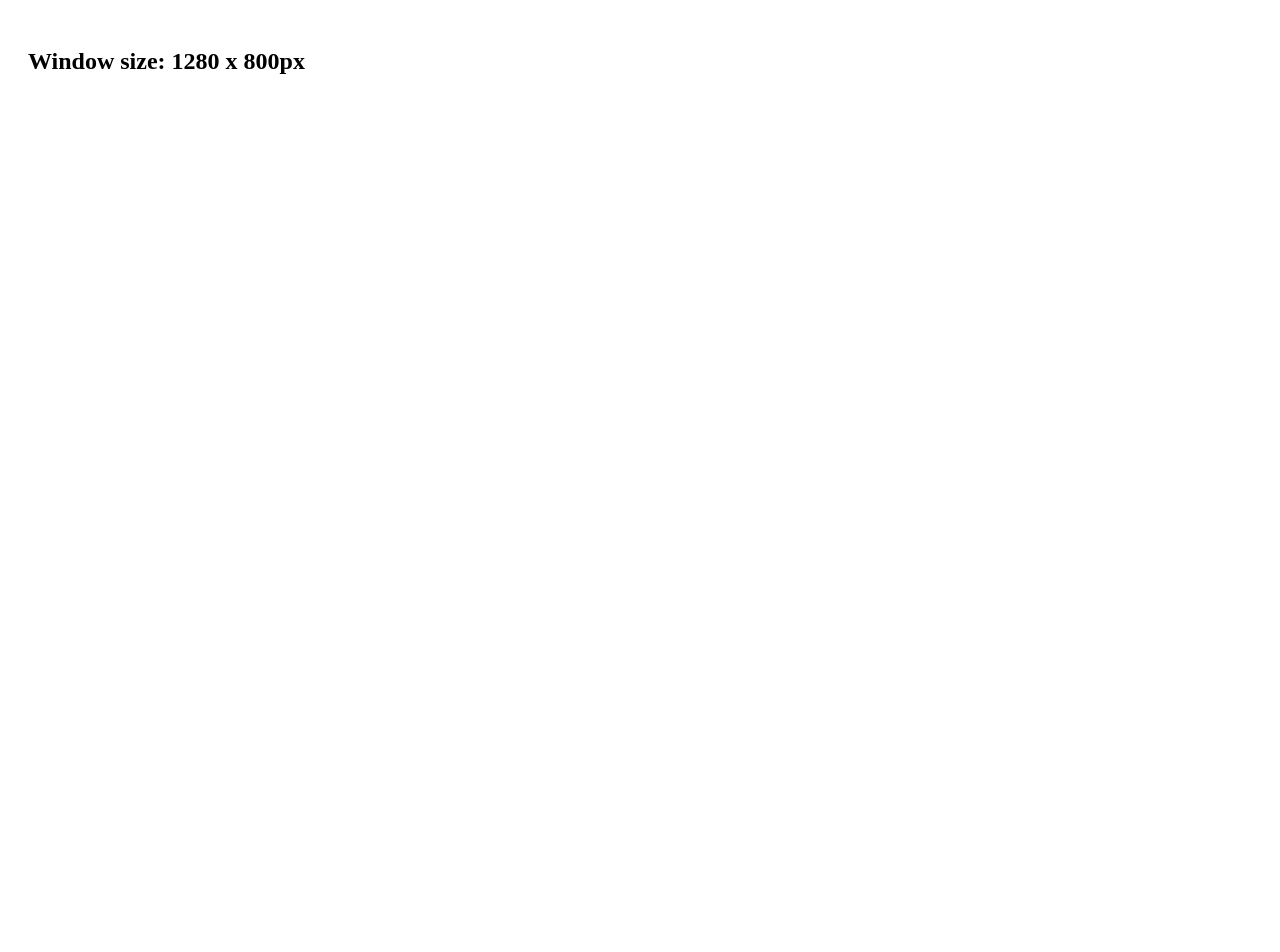
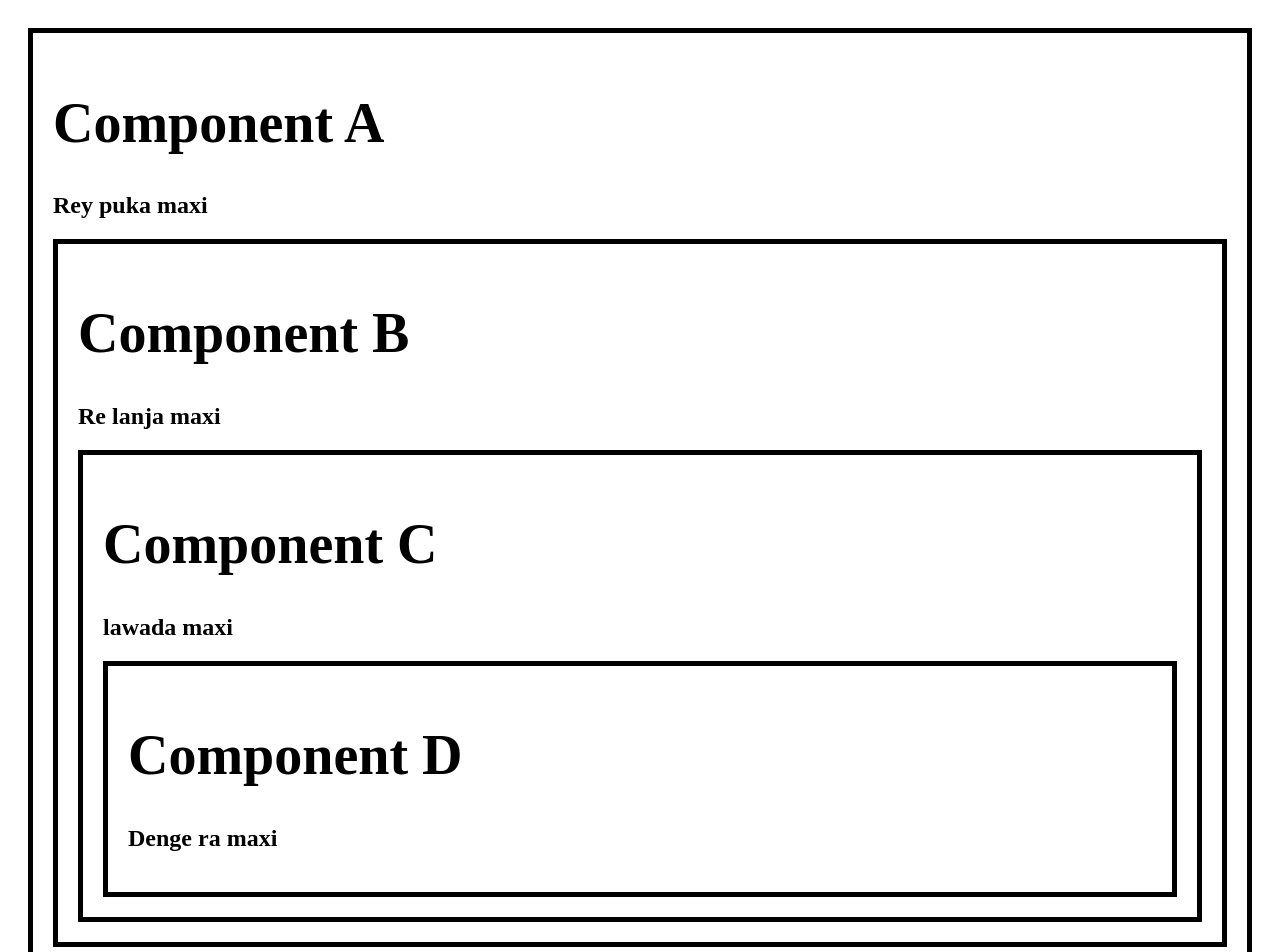
Before and after one commit to AjayLohith/React, a React (Vite) app: page / in a window 1280 px wide. Shown: the top 952 px of the page. Before the commit the page ends 800 px from the top, so only its background shows below. Built offline with nearby package versions, Linux system fonts and the light colour scheme.

Commit message:
All usecontext files

```diff
--- a/src/App.jsx
+++ b/src/App.jsx
@@ -13,7 +13,9 @@ import ArrayUpdation from './ArrayUpdation'
 import UpdateArrayOfObj from './UpdateArrayOfObj'
 import ToDo from './ToDo'
 import UseEffect from './UseEffect'
-// import './index.css'
+import DigiClock from './DigiClock'
+import UseContextA from './UseContextA'
+import './index.css'
 
 function App() {
 
@@ -30,8 +32,9 @@ function App() {
       {/* <ArrayUpdation/> */}
       {/* <UpdateArrayOfObj/> */}
       {/* <ToDo/> */}
-      <UseEffect/>
-
+      {/* <UseEffect/> */}
+      {/* <DigiClock/> */}
+      <UseContextA/>
 
     </>
   )
--- a/src/DigiClock.jsx
+++ b/src/DigiClock.jsx
@@ -1,44 +1,37 @@
-import React,{useState,useEffect} from 'react'
-import './Styles/DigiClock.css'
-
+import React, { useState, useEffect } from 'react';
+import './Styles/DigiClock.css';
 
 const DigiClock = () => {
-    const [time,setTime]=useState(new Date());
+  const [time, setTime] = useState(new Date());
 
-    useEffect(()=>{
-        const interval=setInterval(()=>{
-            setTime(new Date());
-        },1000)
-        return ()=>{
+  useEffect(() => {
+    const interval = setInterval(() => {
+      setTime(new Date());
+    }, 1000);
+    return () => clearInterval(interval);
+  }, []);
 
-            clearInterval(interval)
-        }
-    },[]);
+  const formatTime = () => {
+    let hours = time.getHours();
+    let minutes = time.getMinutes();
+    let seconds = time.getSeconds();
+    let merid = hours >= 12 ? 'PM' : 'AM';
 
-    const formatTime=()=>{
-        let hours=time.getHours();
-        let minutes=time.getMinutes();
-        let seconds=time.getSeconds();
-        let merid=hours>=12?"PM":"AM";
+    hours = hours % 12 || 12;
+    return `${addZero(hours)}:${addZero(minutes)}:${addZero(seconds)} ${merid}`;
+  };
 
-        hours=hours%12||12
-        return `${addZero(hours)}:${addZero(minutes)}:${addZero(seconds)}${merid}`
-    }
-
-    const addZero=(num)=>{
-        return (num<10?"0":"")+num;
-    }
-
+  const addZero = (num) => (num < 10 ? '0' : '') + num;
 
   return (
-    <div className="clock-container">
+    <div className="digi-clock-wrapper">
+      <div className="clock-container">
         <div className="clock">
-            <span>{formatTime()}</span>
+          <span>{formatTime()}</span>
+        </div>
+      </div>
+    </div>
+  );
+};
 
-        </div>
-
-    </div>
-  )
-}
-
-export default DigiClock
+export default DigiClock;
--- a/src/Styles/DigiClock.css
+++ b/src/Styles/DigiClock.css
@@ -1,20 +1,20 @@
-body {
-    margin: 0;
+/* Scoped styles inside a unique wrapper class */
+.digi-clock-wrapper {
+    width: 100%;
     height: 100vh;
     background-image: url(../assets/dandan.png);
     background-position: center;
     background-repeat: no-repeat;
     background-size: cover;
     background-attachment: fixed;
-    min-height: 100vh;
+
     display: flex;
     justify-content: center;
     align-items: center;
 }
 
 .clock-container {
-    width: 100%;
-    text-align: center; /* This centers .clock inside */
+    text-align: center;
     backdrop-filter: blur(5px);
 }
 
@@ -23,5 +23,5 @@ body {
     font-size: 100px;
     font-weight: bold;
     font-family: monospace;
-    display: inline-block; /* Optional: for more control */
+    display: inline-block;
 }
--- /dev/null
+++ b/src/Styles/UseContextA.css
@@ -0,0 +1,6 @@
+.box {
+    width: 100%;              /* Make it span the full horizontal width */
+    border: 5px solid;
+    padding: 20px;
+    box-sizing: border-box;   /*Ensures padding doesn't exceed width*/
+}
--- /dev/null
+++ b/src/UseContextC.jsx
@@ -0,0 +1,17 @@
+import React,{useContext} from 'react'
+import UseContextD from './UseContextD'
+import { UserContext } from './UseContextA'
+
+const UseContextC = () => {
+  const user=useContext(UserContext)
+  return (
+    <div className='box'>
+            <h1 >Component C</h1>
+            <h2>{`lawada ${user}`}</h2>
+            <UseContextD/>
+
+    </div>
+  )
+}
+
+export default UseContextC
--- /dev/null
+++ b/src/UseContextD.jsx
@@ -0,0 +1,16 @@
+import React, { useContext } from 'react'
+import { UserContext } from './UseContextA'
+
+
+const UseContextD = () => {
+  const user=useContext(UserContext)
+  return (
+    <div className='box'>
+        <h1 >Component D</h1>
+        <h2>{`Denge ra ${user}`}</h2>
+
+    </div>
+  )
+}
+
+export default UseContextD
--- a/src/index.css
+++ b/src/index.css
@@ -66,3 +66,7 @@ button:focus-visible {
     background-color: #f9f9f9;
   }
 } */
+/* .box{
+  border: 5px solid;
+  padding: 25px ;
+} */
```
Also changed, not shown: src/assets/dandan.png (added).
